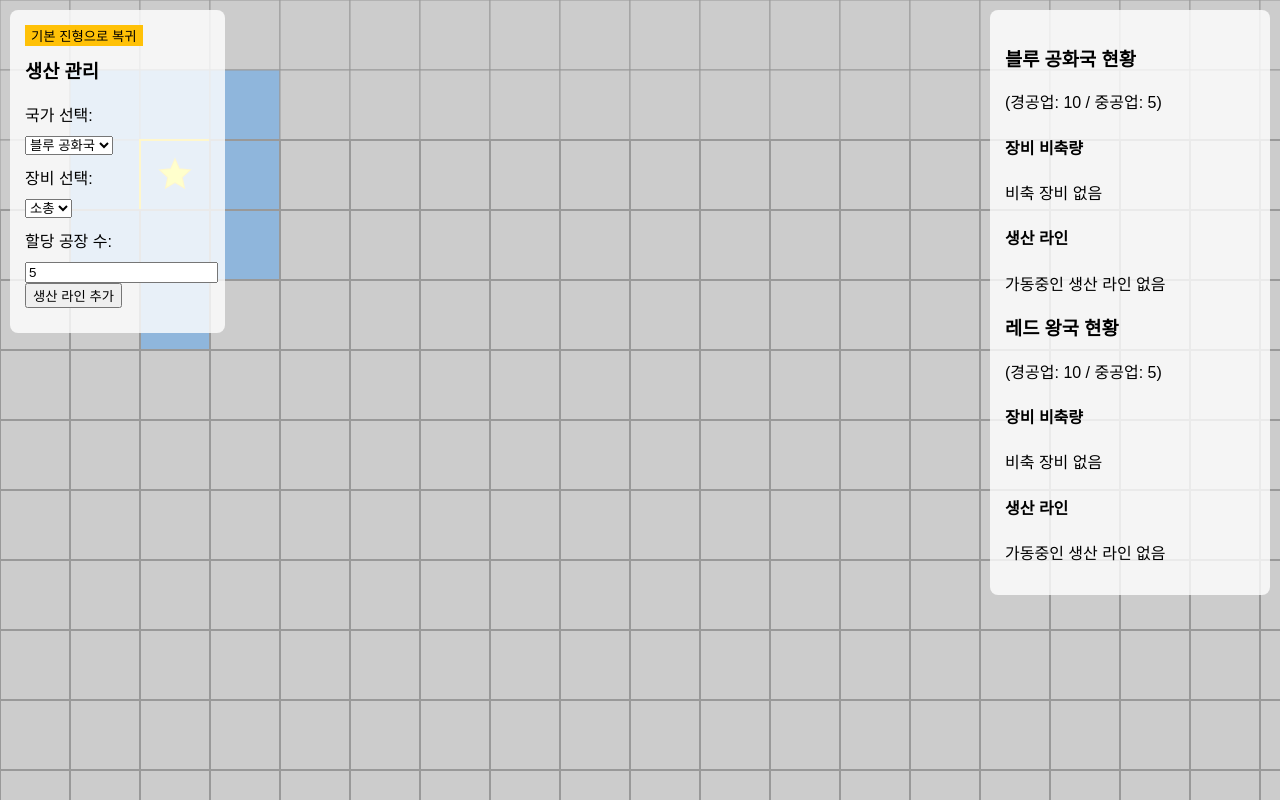
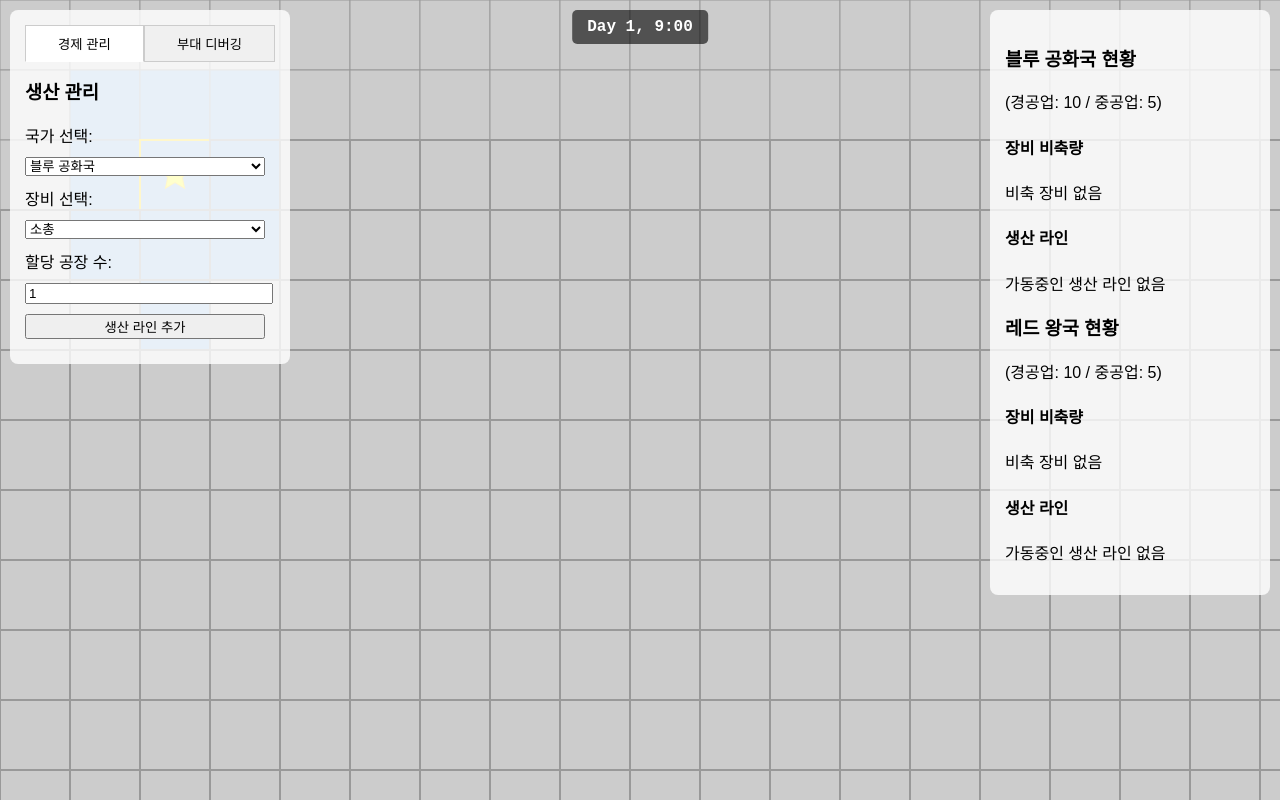
Before and after one commit to didrhrlgjsxj/hearts-of-diamond, a plain HTML site: page index.html in a window 1280 px wide. Drawn offline with Linux system fonts and the light colour scheme.

Commit message:
11-04 경제 본격적 시작

```diff
--- a/index.html
+++ b/index.html
@@ -17,7 +17,7 @@
             width: 100%;
             height: 100%;
         }
-        #control-panel {
+        #main-ui-container {
             position: absolute;
             top: 10px;
             left: 10px;
@@ -25,19 +25,38 @@
             padding: 15px;
             border-radius: 8px;
             font-family: sans-serif;
+            width: 250px;
         }
-        #control-panel h3 {
+        #main-ui-container h3 {
             margin-top: 0;
         }
-        #control-panel label, #control-panel select, #control-panel button {
+        .panel-toggle-buttons {
+            display: flex;
+            margin-bottom: 15px;
+        }
+        .panel-toggle-buttons button {
+            flex-grow: 1;
+            padding: 8px;
+            border: 1px solid #ccc;
+            background: #f0f0f0;
+            cursor: pointer;
+        }
+        .panel-toggle-buttons button.active {
+            background: #fff;
+            border-bottom-color: #fff;
+        }
+        .main-panel {
+            display: none; /* 기본적으로 모든 패널 숨김 */
+        }
+        .main-panel.active {
+            display: block; /* 활성화된 패널만 보임 */
+        }
+        .main-panel label, .main-panel select, .main-panel button, .main-panel input {
             display: block;
             margin-bottom: 10px;
+            width: calc(100% - 10px); /* 패딩 고려 */
         }
-        #control-panel input {
-            display: block;
-            width: 100%;
-        }
-        #reset-formation-button {
+        #unit-debug-panel #reset-formation-button {
             display: none; /* 기본적으로 숨김 */
             background-color: #ffc107;
             border: none;
@@ -67,6 +86,19 @@
             max-height: 90vh;
             overflow-y: auto;
         }
+        #time-display {
+            position: absolute;
+            top: 10px;
+            left: 50%;
+            transform: translateX(-50%);
+            background: rgba(0, 0, 0, 0.6);
+            color: white;
+            padding: 8px 15px;
+            border-radius: 5px;
+            font-family: 'Courier New', Courier, monospace;
+            font-size: 16px;
+            font-weight: bold;
+        }
     </style>
 </head>
 <body>
--- a/src/main.js
+++ b/src/main.js
@@ -7,6 +7,14 @@ const nations = new Map(); // 국가 인스턴스 관리
 const topLevelUnits = []; // 최상위 부대들을 관리하는 배열
 let selectedUnit = null;   // 현재 선택된 유닛
 const camera = new Camera(canvas); // 카메라 인스턴스 생성
+
+// --- 게임 시간 및 생산 주기 설정 ---
+const SECONDS_PER_GAME_HOUR = 0.5; // 현실 시간 0.5초 = 게임 시간 1시간
+const PRODUCTION_TICKS = 5; // 생산 계산을 분산할 주기(틱)의 수
+let gameTime = {
+    totalHours: 0,
+    timeAccumulator: 0, // 시간 경과를 누적하는 변수
+};
 
 let mouseX = 0;
 let mouseY = 0;
@@ -25,6 +33,10 @@ const unitCounters = {
 // UI 인스턴스를 저장할 변수
 let gameUI;
 
+// --- 시간 표시 UI 요소 ---
+const timeDisplay = document.createElement('div');
+timeDisplay.id = 'time-display';
+
 // --- 초기 국가 설정 ---
 function initializeNations() {
     const blueNation = new Nation('blue', "블루 공화국", 'rgba(0, 128, 255, 0.3)', { x: 2, y: 2 });
@@ -33,6 +45,10 @@ function initializeNations() {
     const redNation = new Nation('red', "레드 왕국", 'rgba(255, 0, 0, 0.3)', { x: 10, y: 10 });
     nations.set('red', redNation);
 }
+
+// --- UI 초기화 ---
+document.body.appendChild(timeDisplay);
+
 
 
 function resize() {
@@ -96,16 +112,26 @@ function update(currentTime) {
     const deltaTime = (currentTime - lastTime) / 1000; // 초 단위로 변환
     lastTime = currentTime;
 
+    // --- 게임 시간 업데이트 ---
+    gameTime.timeAccumulator += deltaTime;
+    if (gameTime.timeAccumulator >= SECONDS_PER_GAME_HOUR) {
+        gameTime.timeAccumulator -= SECONDS_PER_GAME_HOUR;
+        gameTime.totalHours++;
+
+        // --- 시간당 생산 업데이트 ---
+        const currentTick = gameTime.totalHours % PRODUCTION_TICKS;
+        nations.forEach((nation) => {
+            // 1시간 분량의 생산을 계산하도록 요청
+            nation.updateHourlyProduction(currentTick, 1);
+        });
+    }
+
     camera.update(deltaTime);
 
     // --- 유닛 로직 업데이트 ---
     // unitLogic.js에 위임하여 모든 유닛의 상태(전투, 이동, 조직력 등)를 업데이트합니다.
     updateUnits(topLevelUnits, deltaTime);
 
-    // --- 국가별 생산 업데이트 ---
-    nations.forEach((nation) => {
-        nation.updateProduction(deltaTime);
-    });
     gameUI.updateProductionPanel();
 
     // --- 파괴된 유닛 제거 ---
@@ -131,6 +157,10 @@ function draw() {
     ctx.canvas.deltaTime = (performance.now() - lastTime) / 1000; // draw에서도 deltaTime 사용 가능하도록
     ctx.clearRect(0, 0, canvas.width, canvas.height); // 잔상 문제를 해결하기 위해 캔버스 전체를 지웁니다.
     camera.applyTransform(ctx); // 카메라 변환 적용
+
+    // --- 시간 UI 업데이트 ---
+    const days = Math.floor(gameTime.totalHours / 24);
+    timeDisplay.textContent = `Day ${days + 1}, ${gameTime.totalHours % 24}:00`;
 
     // --- 맵 렌더링 최적화 ---
     // 카메라에 보이는 영역의 타일만 그리도록 계산합니다.
@@ -242,4 +272,4 @@ mapGrid = new MapGrid(); // MapGrid는 현재 자체적으로 디버그 국가
 initializeNations();
 // UI 초기화
 gameUI = new GameUI(camera, nations);
-loop();
+requestAnimationFrame(loop);
--- a/ui.js
+++ b/ui.js
@@ -9,7 +9,7 @@ class GameUI {
     constructor(camera, nations) {
         this.camera = camera;
         this.nations = nations;
-        this.createControlPanel();
+        this.createMainInterface();
 
 
         // 부대 구성 정보 패널 생성
@@ -25,51 +25,107 @@ class GameUI {
     }
 
     /**
-     * 생산 관리를 위한 컨트롤 패널 UI를 생성합니다.
+     * 메인 UI 컨테이너와 패널 전환 버튼을 생성합니다.
      */
-    createControlPanel() {
+    createMainInterface() {
+        const container = document.createElement('div');
+        container.id = 'main-ui-container';
+
+        // 패널 전환 버튼 생성
+        const buttonContainer = document.createElement('div');
+        buttonContainer.className = 'panel-toggle-buttons';
+
+        const economyButton = document.createElement('button');
+        economyButton.textContent = '경제 관리';
+        economyButton.onclick = () => this.switchMainPanel('economy');
+
+        const unitButton = document.createElement('button');
+        unitButton.textContent = '부대 디버깅';
+        unitButton.onclick = () => this.switchMainPanel('unit-debug');
+
+        buttonContainer.append(economyButton, unitButton);
+
+        // 각 기능 패널 생성
+        this.economyPanel = this.createEconomyPanel();
+        this.unitDebugPanel = this.createUnitDebugPanel();
+
+        container.append(buttonContainer, this.economyPanel, this.unitDebugPanel);
+        document.body.appendChild(container);
+
+        // 초기 활성 패널 설정
+        this.switchMainPanel('economy');
+    }
+
+    /**
+     * 경제 관리 패널을 생성합니다.
+     * @returns {HTMLElement}
+     */
+    createEconomyPanel() {
         const panel = document.createElement('div');
-        panel.id = 'control-panel';
+        panel.id = 'economy-panel';
+        panel.className = 'main-panel';
 
-        // --- 기존 유닛 관련 UI ---
-        this.resetFormationButton = document.createElement('button');
-        this.resetFormationButton.id = 'reset-formation-button';
-        this.resetFormationButton.textContent = '기본 진형으로 복귀';
-
-        // --- 새로운 생산 관련 UI ---
         const productionHeader = document.createElement('h3');
         productionHeader.textContent = '생산 관리';
 
-        // 국가 선택
         const teamSelect = this.createSelect('team-select', '국가 선택:', {
             blue: '블루 공화국',
             red: '레드 왕국'
         });
 
-        // 생산할 장비 선택
         const equipmentOptions = {};
         Object.keys(EQUIPMENT_TYPES).forEach(key => {
             equipmentOptions[key] = EQUIPMENT_TYPES[key].name;
         });
         const equipmentSelect = this.createSelect('equipment-select', '장비 선택:', equipmentOptions);
 
-        // 할당할 공장 수 입력
         const factoryInputLabel = document.createElement('label');
         factoryInputLabel.htmlFor = 'factory-input';
         factoryInputLabel.textContent = '할당 공장 수:';
         const factoryInput = document.createElement('input');
         factoryInput.type = 'number';
         factoryInput.id = 'factory-input';
-        factoryInput.value = '5';
+        factoryInput.value = '1';
         factoryInput.min = '1';
 
-        // 생산 라인 추가 버튼
         const addLineButton = document.createElement('button');
         addLineButton.textContent = '생산 라인 추가';
         addLineButton.onclick = () => this.addProductionLine();
 
-        panel.append(this.resetFormationButton, productionHeader, teamSelect.label, teamSelect.select, equipmentSelect.label, equipmentSelect.select, factoryInputLabel, factoryInput, addLineButton);
-        document.body.appendChild(panel);
+        panel.append(productionHeader, teamSelect.label, teamSelect.select, equipmentSelect.label, equipmentSelect.select, factoryInputLabel, factoryInput, addLineButton);
+        return panel;
+    }
+
+    /**
+     * 부대 디버깅(소환) 패널을 생성합니다.
+     * @returns {HTMLElement}
+     */
+    createUnitDebugPanel() {
+        const panel = document.createElement('div');
+        panel.id = 'unit-debug-panel';
+        panel.className = 'main-panel';
+
+        const spawnHeader = document.createElement('h3');
+        spawnHeader.textContent = '부대 소환 (디버그)';
+
+        const teamSelect = this.createSelect('unit-team-select', '팀 선택:', { blue: '블루 공화국', red: '레드 왕국' });
+
+        const templateOptions = {};
+        Object.keys(DIVISION_TEMPLATES).forEach(key => {
+            templateOptions[key] = DIVISION_TEMPLATES[key].name;
+        });
+        const templateSelect = this.createSelect('template-select', '부대 설계:', templateOptions);
+
+        const spawnButton = document.createElement('button');
+        spawnButton.textContent = '소환';
+        spawnButton.onclick = () => this.spawnUnit();
+
+        this.resetFormationButton = document.createElement('button');
+        this.resetFormationButton.id = 'reset-formation-button';
+        this.resetFormationButton.textContent = '기본 진형으로 복귀';
+
+        panel.append(spawnHeader, teamSelect.label, teamSelect.select, templateSelect.label, templateSelect.select, spawnButton, this.resetFormationButton);
+        return panel;
     }
 
     createSelect(id, labelText, options) {
@@ -86,6 +142,38 @@ class GameUI {
             select.appendChild(option);
         }
         return { label, select };
+    }
+
+    /**
+     * 메인 UI 패널을 전환합니다.
+     * @param {'economy' | 'unit-debug'} panelName
+     */
+    switchMainPanel(panelName) {
+        const buttons = document.querySelectorAll('.panel-toggle-buttons button');
+        buttons.forEach(btn => btn.classList.remove('active'));
+
+        this.economyPanel.classList.remove('active');
+        this.unitDebugPanel.classList.remove('active');
+
+        if (panelName === 'economy') {
+            this.economyPanel.classList.add('active');
+            buttons[0].classList.add('active');
+        } else if (panelName === 'unit-debug') {
+            this.unitDebugPanel.classList.add('active');
+            buttons[1].classList.add('active');
+        }
+    }
+
+    spawnUnit() {
+        const team = document.getElementById('unit-team-select').value;
+        const templateKey = document.getElementById('template-select').value;
+        const template = DIVISION_TEMPLATES[templateKey];
+
+        if (template && template.build) {
+            const worldCoords = this.camera.screenToWorld(this.camera.canvas.width / 2, this.camera.canvas.height / 2);
+            const newUnit = template.build(template.name, worldCoords.x, worldCoords.y, team);
+            if (newUnit) topLevelUnits.push(newUnit);
+        }
     }
 
     addProductionLine() {
```
Also changed, not shown: src/nation/nation.js (+11 -12 lines).
